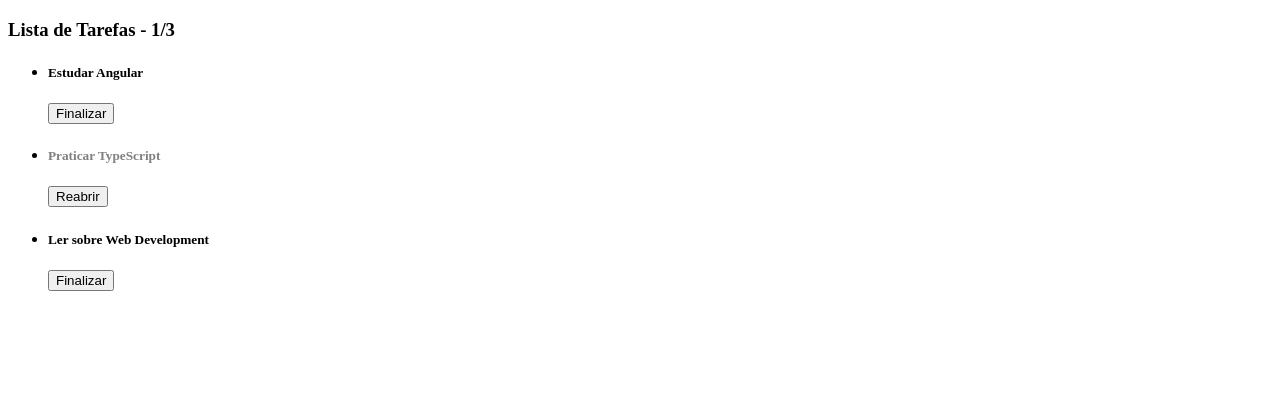
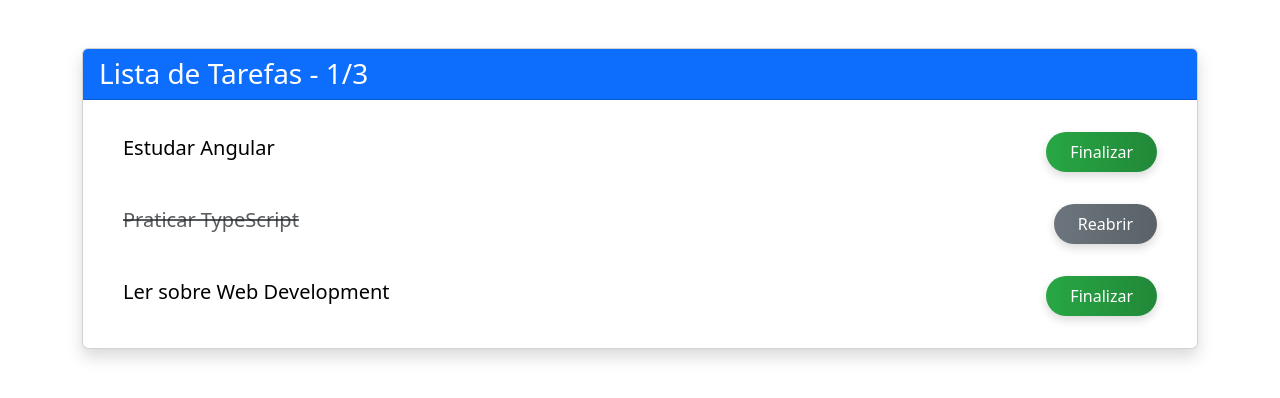
Before and after one commit to renanamr/Front-end-angular, an Angular app in the folder list_task/: page / in a window 1280 px wide. Shown: the top 398 px of the page. Built offline with nearby package versions, Linux system fonts and the light colour scheme.

Commit message:
Adição e uso do Bootstrap

```diff
--- a/list_task/angular.json
+++ b/list_task/angular.json
@@ -27,7 +27,8 @@
               }
             ],
             "styles": [
-              "src/styles.css"
+              "src/styles.css",
+              "node_modules/bootstrap/dist/css/bootstrap.min.css"
             ],
             "scripts": []
           },
--- a/list_task/src/app/app.component.html
+++ b/list_task/src/app/app.component.html
@@ -1,18 +1,20 @@
-<div>
-    <div>
+<div class="container my-5">
+    <div class="card shadow">
+        <div class="card-header bg-primary text-white">
             @let tasksPercentage = tasksCompleted + "/" + taskList.length;
-        <h3>{{"Lista de Tarefas - " + tasksPercentage}}</h3>
+            <h3 class="mb-0">{{"Lista de Tarefas - " + tasksPercentage}}</h3>
         </div>
 
-    <div>
+        <div class="card-body">
             @if (taskList.length > 0) {
-        <ul>
+            <ul class="list-group list-group-flush">
                 @for (task of taskList; track $index) {
                 <app-item-task [task]="task" (eventChageStatusTask)="changeCompleteTask($event)" />
                 }
             </ul>
             }@else{
-        <p>Nenhuma tarefa encontrada.</p>
+            <p class="text-muted text-center">Nenhuma tarefa encontrada.</p>
             }
         </div>
     </div>
+</div>
--- a/list_task/src/app/item-task/item-task.component.css
+++ b/list_task/src/app/item-task/item-task.component.css
@@ -0,0 +1,23 @@
+/* Estilo base para o botão */
+.btn-toggle-status {
+    color: white;
+    border: none;
+    border-radius: 50px;
+    transition: all 0.3s ease;
+    box-shadow: 0 4px 10px rgba(0, 0, 0, 0.15);
+  }
+
+  /* Gradiente para tarefa pendente */
+  .btn-pending {
+    background: linear-gradient(90deg, #28a745, #218838);
+  }
+
+  /* Gradiente para tarefa completada */
+  .btn-completed {
+    background: linear-gradient(90deg, #6c757d, #5a6268);
+  }
+
+  .list-group-item {
+    border: none;
+    padding: 1rem 1.5rem;
+  }
--- a/list_task/src/app/item-task/item-task.component.html
+++ b/list_task/src/app/item-task/item-task.component.html
@@ -1,10 +1,13 @@
-<li>
+<li class="list-group-item d-flex justify-content-between align-items-center">
     <div>
-        <h5 [style.color]="task.isCompleted  ?  'gray'  :  'black'">
+        <h5 [class.text-decoration-line-through]="task.isCompleted" [class.text-muted]="task.isCompleted"
+        [style.color]="task.isCompleted ? 'gray' : 'black'">
             {{ task.name }}
         </h5>
     </div>
-    <button (click)="changeStatusTask()">
+    <button class="btn btn-toggle-status px-4 py-2"
+    [class]="task.isCompleted ? 'btn btn-toggle-status btn-completed' : 'btn btn-toggle-status btn-pending'"
+    (click)="changeStatusTask()">
         {{ task.isCompleted ? 'Reabrir' : 'Finalizar' }}
     </button>
 </li>
```
Also changed, not shown: 1 other file (tests, documents, lock files or other folders). Lines whose indentation alone changed are shown as unchanged.
